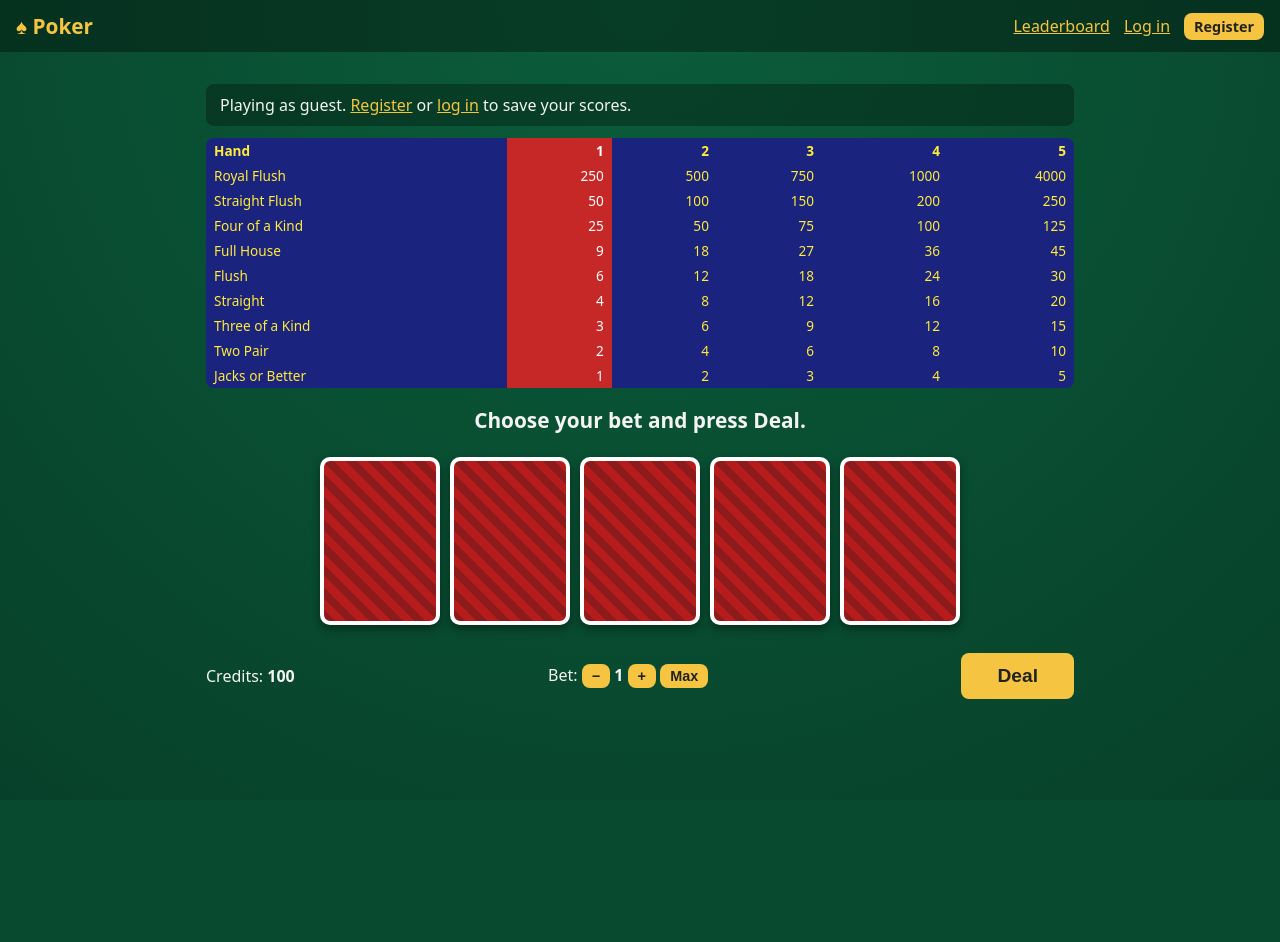
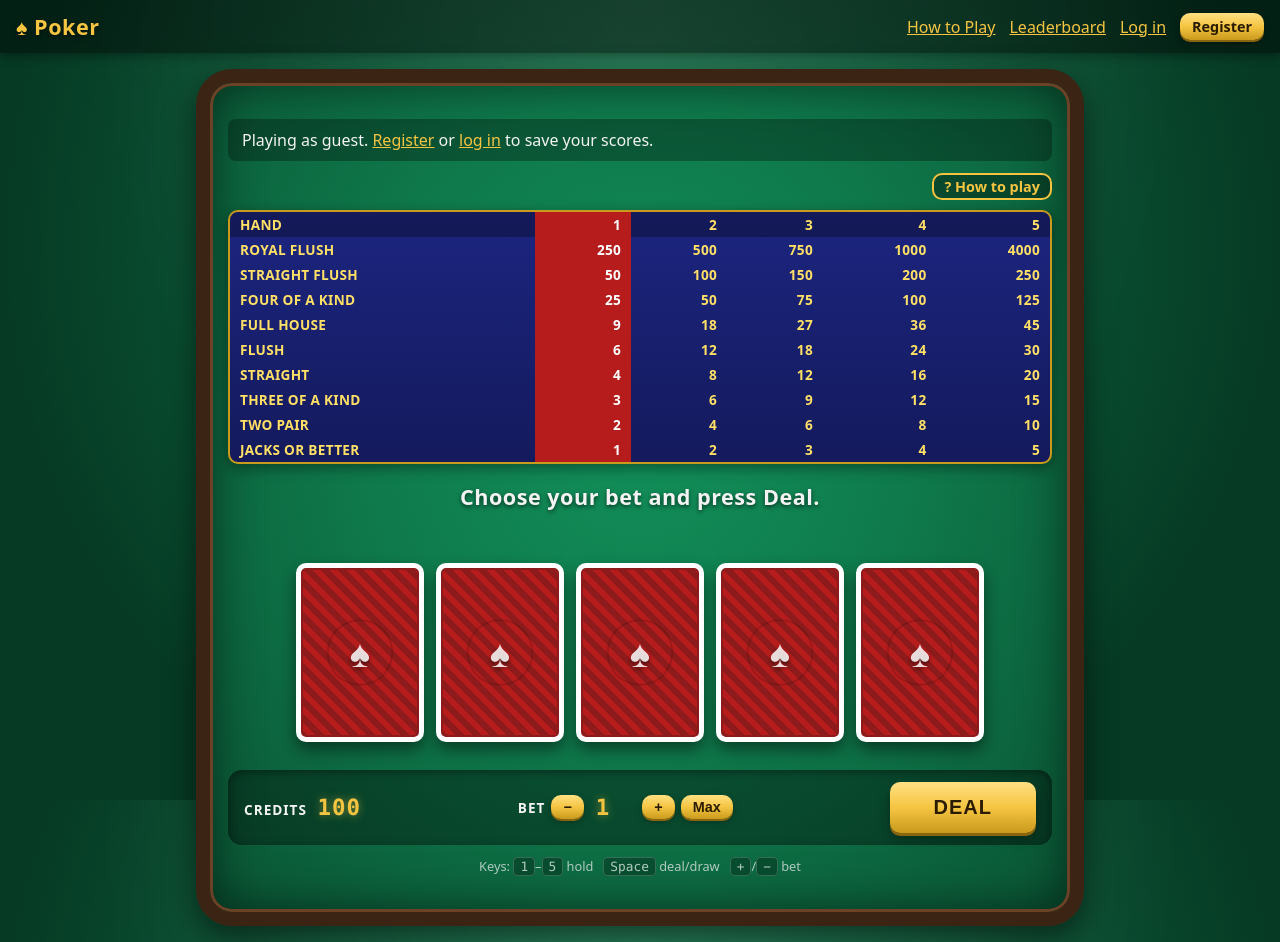
Before and after one commit to nikniq/nq-poker, a Laravel app: page / in a window 1280 px wide. Before the commit the page ends 699 px from the top, so only its background shows below. Run offline with Laravel 12, Linux system fonts and the light colour scheme.

Commit message:
Improve game graphics and add How to Play guide
- Real card faces with corner indices, face-card frames, patterned backs
- Felt table with wooden rail, glossy buttons, LED-style meters
- Staggered deal/flip animation, held-card glow, win highlights
- Keyboard shortcuts (1-5 hold, Space deal/draw, +/- bet)
- New /how-to-play page: rules, hand rankings with examples, strategy tips

Co-Authored-By: Claude Opus 5.5 <noreply@anthropic.com>

```diff
--- a/public_html/css/poker.css
+++ b/public_html/css/poker.css
@@ -1,34 +1,138 @@
-:root { --felt:#0b5d3b; --felt-dark:#07402a; --gold:#f5c542; --text:#f4f4f4; --red:#c62828; }
+:root {
+    --felt:#0f7a4c; --felt-dark:#063a24; --rail:#3b2414; --rail-light:#6b4226;
+    --gold:#f5c542; --gold-dark:#c99a1c; --text:#f4f4f4; --red:#d32f2f; --ink:#1b1b1b;
+    --pay-bg:#141a5c; --pay-text:#ffe066;
+}
 * { box-sizing: border-box; }
-body { margin:0; font-family: system-ui, sans-serif; background: radial-gradient(circle at top, var(--felt), var(--felt-dark)); color: var(--text); min-height:100vh; }
+body {
+    margin:0; font-family: system-ui, -apple-system, "Segoe UI", sans-serif; color: var(--text); min-height:100vh;
+    background:
+        radial-gradient(ellipse at 50% 0%, rgba(255,255,255,.12), transparent 60%),
+        radial-gradient(circle at 50% 30%, var(--felt), var(--felt-dark) 75%);
+    background-color: var(--felt-dark);
+    background-attachment: fixed;
+}
 a { color: var(--gold); }
-.nav { display:flex; justify-content:space-between; align-items:center; padding:12px 16px; background:rgba(0,0,0,.35); flex-wrap:wrap; gap:8px; }
+.nav { display:flex; justify-content:space-between; align-items:center; padding:12px 16px; background:rgba(0,0,0,.45); box-shadow:0 2px 12px rgba(0,0,0,.4); flex-wrap:wrap; gap:8px; }
 .nav nav { display:flex; gap:14px; align-items:center; flex-wrap:wrap; }
-.brand { font-weight:700; font-size:1.3rem; text-decoration:none; }
+.brand { font-weight:800; font-size:1.35rem; text-decoration:none; letter-spacing:.5px; text-shadow:0 2px 4px rgba(0,0,0,.5); }
 .who { opacity:.8; }
 .inline { display:inline; }
 .link { background:none; border:0; color:var(--gold); cursor:pointer; text-decoration:underline; font:inherit; padding:0; }
-main { max-width:900px; margin:0 auto; padding:16px; }
+main { max-width:920px; margin:0 auto; padding:16px; }
 .flash, .notice { background:rgba(0,0,0,.3); padding:10px 14px; border-radius:8px; margin-bottom:12px; }
-.btn { background:var(--gold); color:#222; border:0; border-radius:8px; padding:10px 18px; font-weight:700; cursor:pointer; text-decoration:none; display:inline-block; }
-.btn:disabled { opacity:.5; cursor:not-allowed; }
-.btn.small { padding:4px 10px; font-size:.9rem; }
-.btn.big { font-size:1.2rem; padding:12px 36px; }
-.paytable { width:100%; border-collapse:collapse; background:#1a237e; color:#ffeb3b; font-size:.85rem; border-radius:8px; overflow:hidden; }
-.paytable th, .paytable td { padding:3px 8px; text-align:right; }
+
+/* Buttons */
+.btn {
+    background: linear-gradient(180deg, #ffe082, var(--gold) 50%, var(--gold-dark));
+    color:#2a1c00; border:0; border-radius:10px; padding:10px 18px; font-weight:800; cursor:pointer;
+    text-decoration:none; display:inline-block; box-shadow:0 3px 0 #8a6510, 0 6px 12px rgba(0,0,0,.35);
+    transition: transform .08s, box-shadow .08s, filter .15s;
+}
+.btn:hover:not(:disabled) { filter:brightness(1.08); }
+.btn:active:not(:disabled) { transform:translateY(3px); box-shadow:0 0 0 #8a6510, 0 2px 6px rgba(0,0,0,.35); }
+.btn:disabled { opacity:.45; cursor:not-allowed; }
+.btn.small { padding:4px 12px; font-size:.9rem; box-shadow:0 2px 0 #8a6510, 0 3px 6px rgba(0,0,0,.3); }
+.btn.big { font-size:1.25rem; padding:14px 44px; letter-spacing:1px; text-transform:uppercase; }
+.btn.ghost { background:rgba(0,0,0,.35); color:var(--gold); box-shadow:inset 0 0 0 2px var(--gold); }
+
+/* Table */
+.table {
+    background: radial-gradient(ellipse at 50% 40%, #12905a, var(--felt) 45%, #0a5534);
+    border:14px solid var(--rail); border-radius:36px; padding:20px 18px 24px;
+    box-shadow: inset 0 0 0 3px var(--rail-light), inset 0 0 50px rgba(0,0,0,.55), 0 12px 30px rgba(0,0,0,.5);
+}
+.table-top { display:flex; justify-content:flex-end; margin-bottom:10px; }
+
+/* Paytable */
+.paytable {
+    width:100%; border-collapse:separate; border-spacing:0; background:linear-gradient(180deg, #1c2580, var(--pay-bg));
+    color:var(--pay-text); font-size:.85rem; font-weight:700; border-radius:10px; overflow:hidden;
+    border:2px solid var(--gold-dark); box-shadow:0 4px 14px rgba(0,0,0,.4); text-transform:uppercase; letter-spacing:.3px;
+}
+.paytable th, .paytable td { padding:3px 10px; text-align:right; }
+.paytable th { background:rgba(0,0,0,.3); }
 .paytable td:first-child, .paytable th:first-child { text-align:left; }
-.paytable .active-col { background:#c62828; color:#fff; }
-.paytable tr.win { background:#ffeb3b; color:#1a237e; font-weight:700; }
-.message { text-align:center; font-size:1.3rem; font-weight:700; margin:18px 0; min-height:1.6em; }
-.hand { display:flex; justify-content:center; gap:10px; }
-.card { position:relative; width:18%; max-width:120px; aspect-ratio:5/7; background:#fff; color:#111; border-radius:10px; box-shadow:0 4px 10px rgba(0,0,0,.4); display:flex; flex-direction:column; align-items:center; justify-content:center; font-size:clamp(1.2rem, 5vw, 2.4rem); font-weight:700; cursor:pointer; user-select:none; transition: transform .15s; }
+.paytable .active-col { background:#b71c1c; color:#fff; }
+.paytable tr.win td { background:var(--pay-text); color:var(--pay-bg); animation: blink .6s steps(2) 4; }
+@keyframes blink { 50% { background:#fff; } }
+
+.message {
+    text-align:center; font-size:1.35rem; font-weight:800; margin:18px auto; min-height:1.6em;
+    text-shadow:0 2px 4px rgba(0,0,0,.6); letter-spacing:.5px;
+}
+.message.win { color:var(--gold); animation: pop .4s ease-out; }
+@keyframes pop { 0% { transform:scale(.7); opacity:0; } 70% { transform:scale(1.12); } 100% { transform:scale(1); } }
+
+/* Cards */
+.hand { display:flex; justify-content:center; gap:12px; perspective:900px; padding-top:28px; }
+.card {
+    position:relative; width:18%; max-width:128px; aspect-ratio:5/7; background:linear-gradient(160deg, #fff, #f1efe8);
+    color:var(--ink); border-radius:10px; border:1px solid #cfcabd;
+    box-shadow:0 2px 0 rgba(0,0,0,.15), 0 8px 16px rgba(0,0,0,.45);
+    font-family: Georgia, "Times New Roman", serif; user-select:none; cursor:pointer;
+    transition: transform .18s ease, box-shadow .18s;
+}
 .card.red { color:var(--red); }
-.card.back { background: repeating-linear-gradient(45deg, #8e1b1b 0 8px, #b71c1c 8px 16px); border:4px solid #fff; cursor:default; }
-.card.hold { transform: translateY(-10px); }
-.card .held { position:absolute; top:-26px; font-size:.8rem; color:var(--gold); display:none; }
+.card:not(.back):hover { box-shadow:0 2px 0 rgba(0,0,0,.15), 0 12px 22px rgba(0,0,0,.5); }
+.card .corner { position:absolute; display:flex; flex-direction:column; align-items:center; line-height:.95; font-weight:700; font-size:clamp(.8rem, 3vw, 1.35rem); }
+.card .corner.tl { top:6%; left:8%; }
+.card .corner.br { bottom:6%; right:8%; transform:rotate(180deg); }
+.card .corner small { font-size:.85em; }
+.card .pip { position:absolute; inset:0; display:flex; align-items:center; justify-content:center; font-size:clamp(1.8rem, 8vw, 3.6rem); }
+.card .pip.face {
+    inset:20% 18%; border:2px solid currentColor; border-radius:6px; flex-direction:column; font-size:clamp(1.2rem, 5vw, 2.3rem);
+    font-weight:700; background:repeating-linear-gradient(135deg, rgba(0,0,0,.03) 0 4px, transparent 4px 8px);
+}
+.card .pip.face span:last-child { font-size:.8em; }
+.card.back {
+    cursor:default; border:5px solid #fff;
+    background:
+        radial-gradient(circle at 50% 50%, transparent 30%, rgba(0,0,0,.18) 31%, transparent 33%),
+        repeating-linear-gradient(45deg, #8e1b1b 0 6px, #b71c1c 6px 12px),
+        #b71c1c;
+    box-shadow: inset 0 0 0 2px #8e1b1b, 0 8px 16px rgba(0,0,0,.45);
+}
+.card.back::after { content:"♠"; position:absolute; inset:0; display:flex; align-items:center; justify-content:center; color:rgba(255,255,255,.85); font-size:clamp(1.4rem, 5vw, 2.4rem); text-shadow:0 2px 4px rgba(0,0,0,.5); }
+.card.hold { transform: translateY(-14px); box-shadow:0 0 0 3px var(--gold), 0 0 18px rgba(245,197,66,.7), 0 14px 22px rgba(0,0,0,.5); }
+.card .held {
+    position:absolute; top:-28px; left:50%; transform:translateX(-50%); font:800 .75rem system-ui, sans-serif; letter-spacing:1px;
+    color:#2a1c00; background:var(--gold); padding:2px 8px; border-radius:4px; display:none;
+}
 .card.hold .held { display:block; }
-.card .suit { font-size:1.2em; line-height:1; }
-.controls { display:flex; justify-content:space-between; align-items:center; margin-top:28px; flex-wrap:wrap; gap:12px; }
+.card.deal { animation: deal .38s cubic-bezier(.2,.8,.3,1.2) both; }
+@keyframes deal {
+    0% { transform: translateY(-60px) rotateY(90deg); opacity:0; }
+    100% { transform: none; opacity:1; }
+}
+.card.winner { animation: glow 1s ease-in-out 3; }
+@keyframes glow { 50% { box-shadow:0 0 0 3px var(--gold), 0 0 26px var(--gold); } }
+
+/* Controls */
+.controls {
+    display:flex; justify-content:space-between; align-items:center; margin-top:28px; flex-wrap:wrap; gap:12px;
+    background:rgba(0,0,0,.35); border-radius:14px; padding:12px 16px; box-shadow:inset 0 2px 8px rgba(0,0,0,.4);
+}
+.meter { font-weight:700; text-transform:uppercase; letter-spacing:1px; font-size:.85rem; }
+.meter strong { display:inline-block; min-width:3ch; color:var(--gold); font-size:1.4rem; font-family:ui-monospace, Menlo, monospace; text-shadow:0 0 8px rgba(245,197,66,.5); margin-left:6px; }
+.bet { display:flex; align-items:center; gap:6px; }
+.keys { text-align:center; font-size:.8rem; opacity:.7; margin-top:12px; }
+kbd { background:rgba(0,0,0,.4); border:1px solid rgba(255,255,255,.25); border-radius:4px; padding:1px 6px; font-family:ui-monospace, Menlo, monospace; }
+
+/* How to play */
+.howto h1, .howto h2 { color:var(--gold); }
+.howto h2 { margin-top:28px; border-bottom:1px solid rgba(255,255,255,.2); padding-bottom:4px; }
+.howto ol, .howto ul { line-height:1.7; }
+.ranks { width:100%; border-collapse:collapse; }
+.ranks td, .ranks th { padding:8px; border-bottom:1px solid rgba(255,255,255,.15); text-align:left; vertical-align:middle; }
+.ranks td:last-child { text-align:right; font-weight:700; color:var(--gold); white-space:nowrap; }
+.mini { display:inline-flex; gap:3px; }
+.mini span { background:#fff; color:var(--ink); border-radius:4px; padding:2px 4px; font:700 .85rem Georgia, serif; min-width:2.2em; text-align:center; box-shadow:0 1px 3px rgba(0,0,0,.4); }
+.mini span.r { color:var(--red); }
+.mini span.dim { opacity:.45; }
+.tip { background:rgba(0,0,0,.3); border-left:4px solid var(--gold); padding:10px 14px; border-radius:6px; }
+
+/* Panels / forms / grids */
 .panel { background:rgba(0,0,0,.3); border-radius:12px; padding:20px; }
 .panel.narrow { max-width:420px; margin:0 auto; }
 label { display:block; margin:12px 0; }
@@ -38,3 +142,13 @@ label input:not([type=checkbox]) { display:block; width:100%; padding:10px; bord
 .grid th, .grid td { padding:8px; border-bottom:1px solid rgba(255,255,255,.15); text-align:left; }
 .grid tr.me { background:rgba(245,197,66,.2); }
 nav[role=navigation] svg { width:16px; height:16px; }
+
+@media (max-width:560px) {
+    .table { border-width:8px; border-radius:20px; padding:12px 8px 16px; }
+    .hand { gap:6px; }
+    .paytable { font-size:.68rem; }
+    .paytable th, .paytable td { padding:2px 5px; }
+    .controls { justify-content:center; }
+    .keys { display:none; }
+}
+@media (prefers-reduced-motion: reduce) { *, *::before, *::after { animation:none !important; transition:none !important; } }
--- a/resources/views/game.blade.php
+++ b/resources/views/game.blade.php
@@ -5,6 +5,8 @@
     @guest
         <p class="notice">Playing as guest. <a href="{{ route('register') }}">Register</a> or <a href="{{ route('login') }}">log in</a> to save your scores.</p>
     @endguest
+
+    <div class="table-top"><a href="{{ route('how-to-play') }}" class="btn small ghost">? How to play</a></div>
 
     <table class="paytable">
         <tr><th>Hand</th>@for ($b = 1; $b <= 5; $b++)<th data-bet-col="{{ $b }}">{{ $b }}</th>@endfor</tr>
@@ -26,15 +28,16 @@
     </div>
 
     <div class="controls">
-        <div>Credits: <strong id="credits">{{ $credits }}</strong></div>
-        <div class="bet">
-            Bet: <button id="betDown" class="btn small">−</button>
+        <div class="meter">Credits <strong id="credits">{{ $credits }}</strong></div>
+        <div class="bet meter">
+            Bet <button id="betDown" class="btn small">−</button>
             <strong id="bet">1</strong>
             <button id="betUp" class="btn small">+</button>
             <button id="betMax" class="btn small">Max</button>
         </div>
         <button id="action" class="btn big">Deal</button>
     </div>
+    <p class="keys">Keys: <kbd>1</kbd>–<kbd>5</kbd> hold &nbsp; <kbd>Space</kbd> deal/draw &nbsp; <kbd>+</kbd>/<kbd>−</kbd> bet</p>
 </section>
 @endsection
 
--- a/resources/views/layouts/app.blade.php
+++ b/resources/views/layouts/app.blade.php
@@ -11,6 +11,7 @@
 <header class="nav">
     <a href="{{ route('game') }}" class="brand">♠ Poker</a>
     <nav>
+        <a href="{{ route('how-to-play') }}">How to Play</a>
         <a href="{{ route('leaderboard') }}">Leaderboard</a>
         @auth
             <a href="{{ route('history') }}">My Scores</a>
--- a/routes/web.php
+++ b/routes/web.php
@@ -10,6 +10,7 @@ Route::post('/game/deal', [GameController::class, 'deal'])->name('game.deal');
 Route::post('/game/draw', [GameController::class, 'draw'])->name('game.draw');
 Route::post('/game/reset', [GameController::class, 'reset'])->name('game.reset');
 
+Route::view('/how-to-play', 'how-to-play', ['paytable' => \App\Poker\HandEvaluator::PAYTABLE])->name('how-to-play');
 Route::get('/leaderboard', [LeaderboardController::class, 'index'])->name('leaderboard');
 
 Route::middleware('guest')->group(function () {
```
Also changed, not shown: public_html/js/poker.js (+39 -8 lines), resources/views/how-to-play.blade.php (added, +74 -0 lines).
